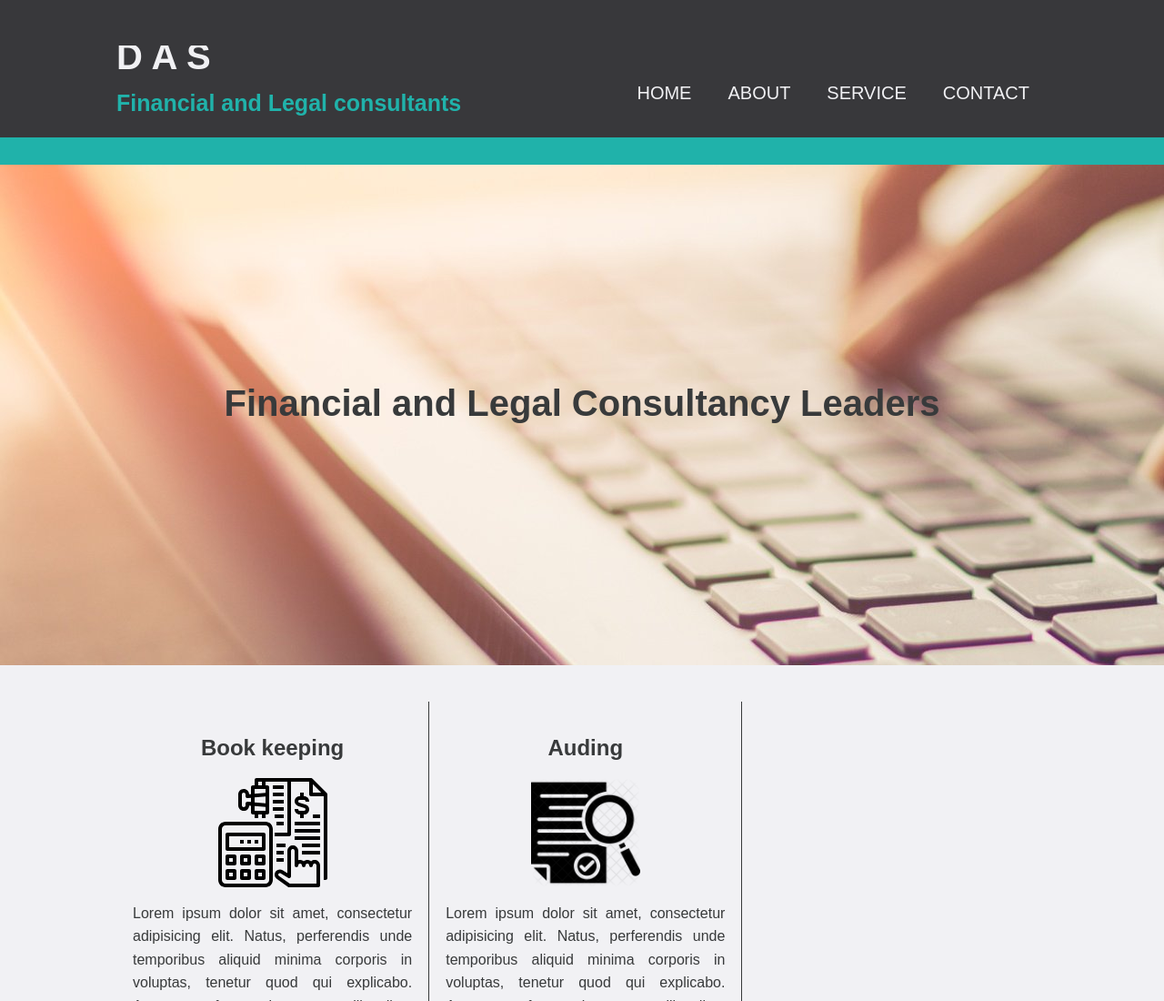
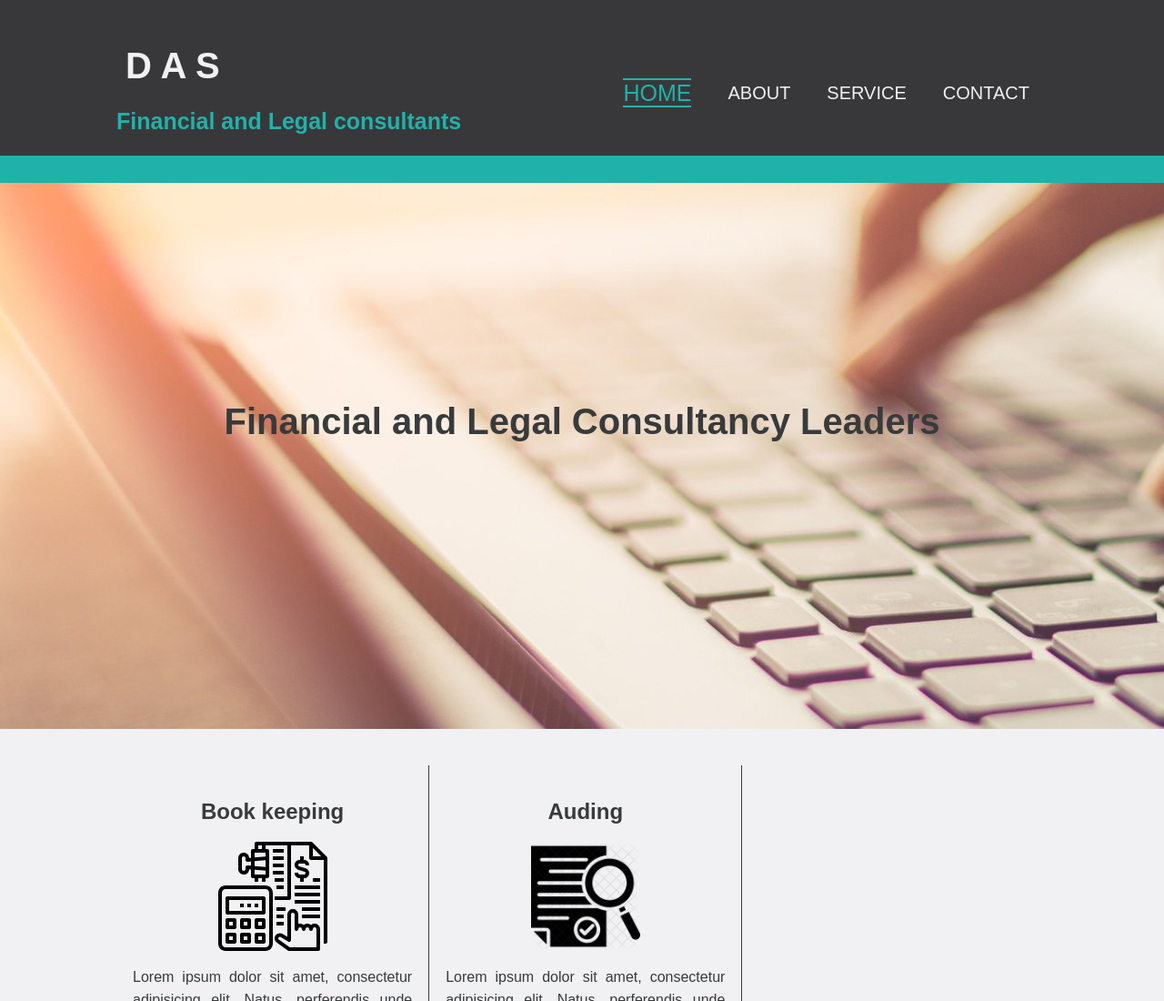
Before and after one commit to MHPerera/DAS, a plain HTML site: page index.html in a window 1280 px wide. Shown: the top 1100 px of the page at 91% size. Drawn offline with Linux system fonts and the light colour scheme.

Commit message:
final index

```diff
--- a/css/mystyle.css
+++ b/css/mystyle.css
@@ -87,12 +87,12 @@ header li{
 header #branding-das{
     /*width:30%;*/
     float: left;
-    background-image: linear-gradient(to bottom , white))
 }
 
 header #branding-das h1{
     font-size: 40px;
     margin:0;
+    padding:10px;
 }
 
 header h3{
@@ -108,11 +108,19 @@ header nav{
 }
 
 header a:hover{
-    letter-spacing: 2px;
+    letter-spacing: 3px;
     color:lightseagreen;
     font-weight: bold;
+    padding-top:10px;
+    padding-bottom:10px;
 }
 
+header .current{
+    color: lightseagreen;
+    font-size: 25px;
+    border-top: lightseagreen solid 2px;
+    border-bottom: lightseagreen solid 2px;
+}
 /*----#ribbon-------*/
 #ribbon{
     background-color: lightseagreen;
@@ -122,7 +130,7 @@ header a:hover{
 /*---section #showcase---*/
 #showcase{
     min-height:400px;
-    height:550px;
+    height:600px;
     background: url(../images/office.jpg) no-repeat 0-400px;
     text-align: center;
 }
--- a/index.html
+++ b/index.html
@@ -24,8 +24,8 @@
             <!--navbar-->
             <nav>
                 <ul id="nav-bar">
-                    <li><a href="index.html">Home</a></li>
-                    <li><a href="about.html">About</a></li>
+                    <li><a href="index.html" class="current">Home</a></li>
+                    <li><a href="ahtmlbout.">About</a></li>
                     <li><a href="service.html">Service</a></li>
                     <li><a href="contact-us.html">Contact</a></li>
                 </ul>
```
